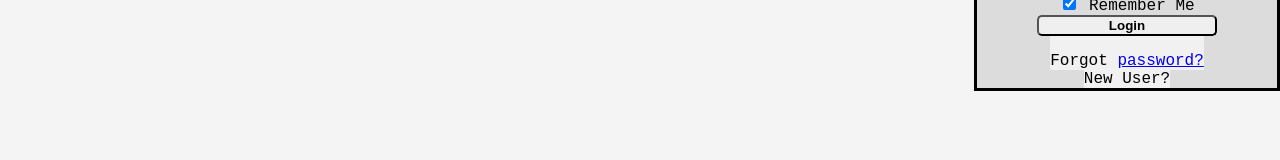
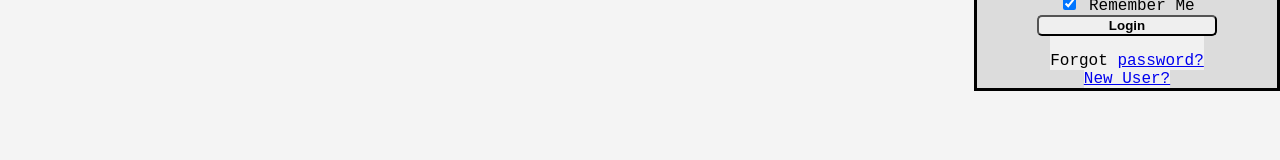
Before and after one commit to footynow/footynow.github.io, a plain HTML site: page index.html in a window 1280 px wide. Shown: the part 173-333 px from the top of the page. Drawn offline with Linux system fonts and the light colour scheme.

Commit message:
making new user button

```diff
--- a/index.html
+++ b/index.html
@@ -44,7 +44,7 @@
 				<span class="psw">Forgot <a href="#">password?</a></span>
 			</div>
 			<div class="nu-container" style="background-color:#f1f1f1">
-				<span class="n_user" <a href="#">New User?</a></span>
+				<span class="n_user"> <a href="#">New User?</a></span>
 			</div>
 			</form>
 		</div>
```
